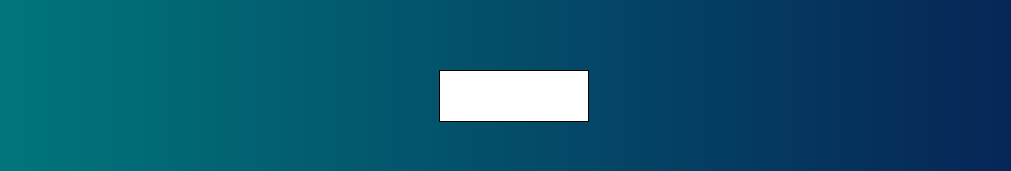
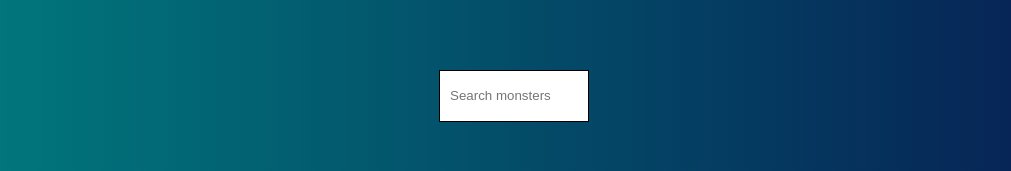
Before and after one commit to mitch7553-ctrl/monsters-rolodex, a React (Vite) app: page / in a window 1280 px wide. Shown: the part 171-342 px from the top of the page, without its empty margins (134-1145 px from the left). Built offline with nearby package versions, Linux system fonts and the light colour scheme; no server answers; a web font is replaced by a local one.

Commit message:
Improve monster search reliability and accessibility

```diff
--- a/src/Components/searchbox/searchbox.component.jsx
+++ b/src/Components/searchbox/searchbox.component.jsx
@@ -1,13 +1,14 @@
 import './search-box.styles.css';
 
-const SearchBox = ({ onChangeHandler }) => {
-  return (
-    <input
-      className='search-box-container'
-      type='search'
-      onChange={onChangeHandler}
-    />
-  );
-};
+const SearchBox = ({ onChangeHandler, value }) => (
+  <input
+    aria-label="Search monsters by name"
+    className="search-box-container"
+    type="search"
+    placeholder="Search monsters"
+    value={value}
+    onChange={onChangeHandler}
+  />
+);
 
 export default SearchBox;
```
